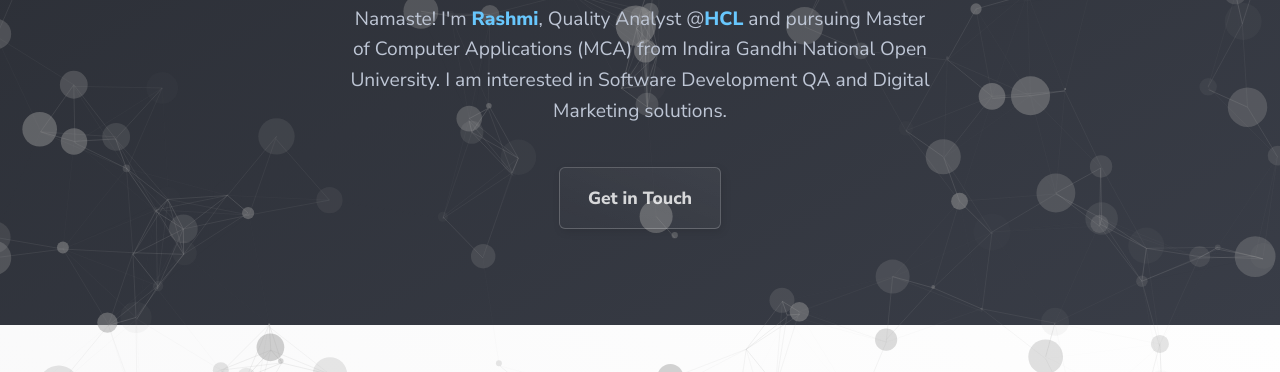
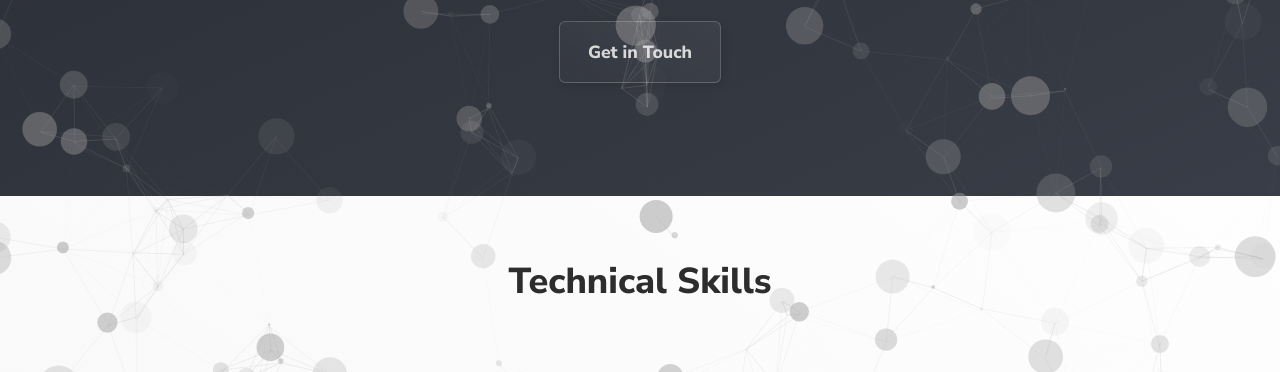
Before and after one commit to weirdofalguni/weirdofalguni.github.io, a plain HTML site: page index.html in a window 1280 px wide. Shown: the part 444-816 px from the top of the page. Drawn offline with nearby package versions, Linux system fonts and the light colour scheme.

Commit message:
Update index.html

```diff
--- a/index.html
+++ b/index.html
@@ -49,10 +49,6 @@
             <span class="primary">Quality Analyst</span> &
             <span class="secondary">Digital Marketer</span>
           </h2>
-          <p class="underline">Namaste! I'm
-            <a href="https://www.linkedin.com/in/rashmi-jaiswal-895777130/" target="_blank">Rashmi</a>, Quality Analyst @<a href="https://www.hcltech.com/" target="_blank">HCL</a> and pursuing Master of Computer Applications (MCA) from Indira Gandhi National Open University.
-I am interested in Software Development QA and Digital Marketing solutions.
-          </p>
           <p>
             <a class="button button-secondary" href="#contact">Get in Touch</a>
           </p>
```
